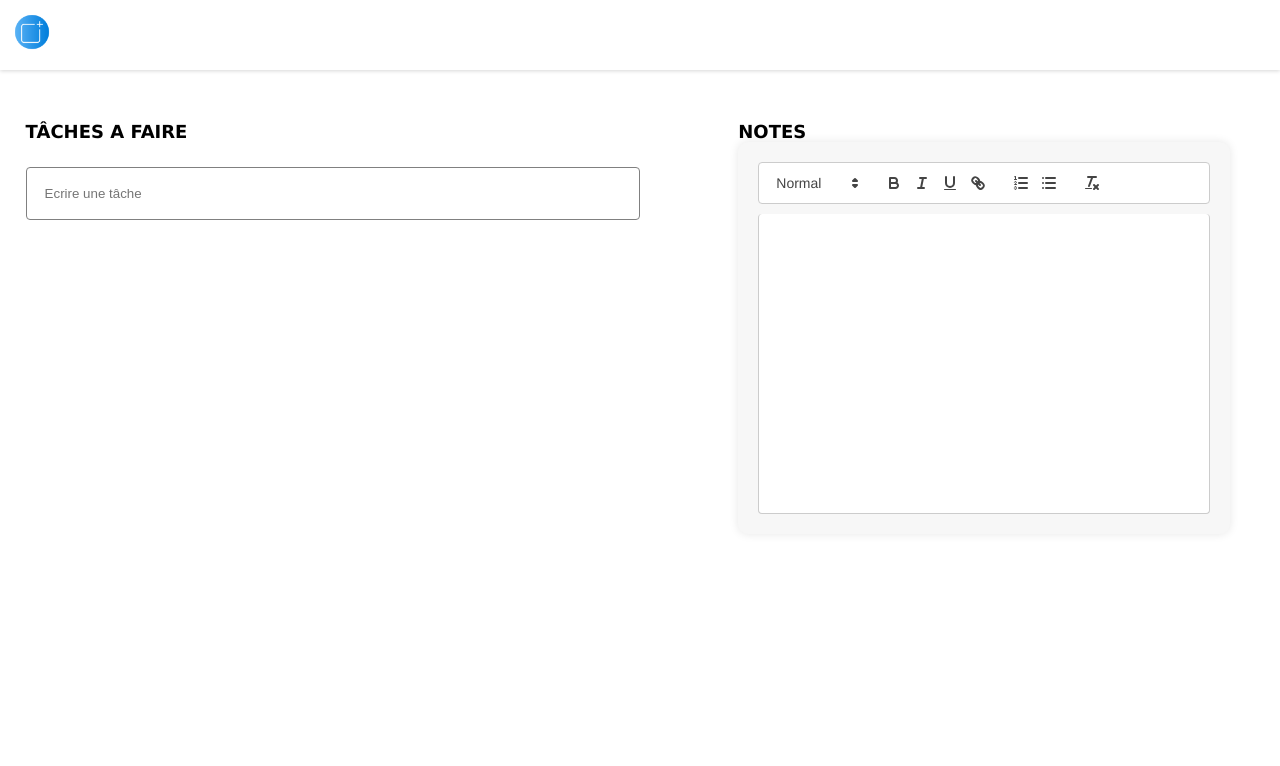
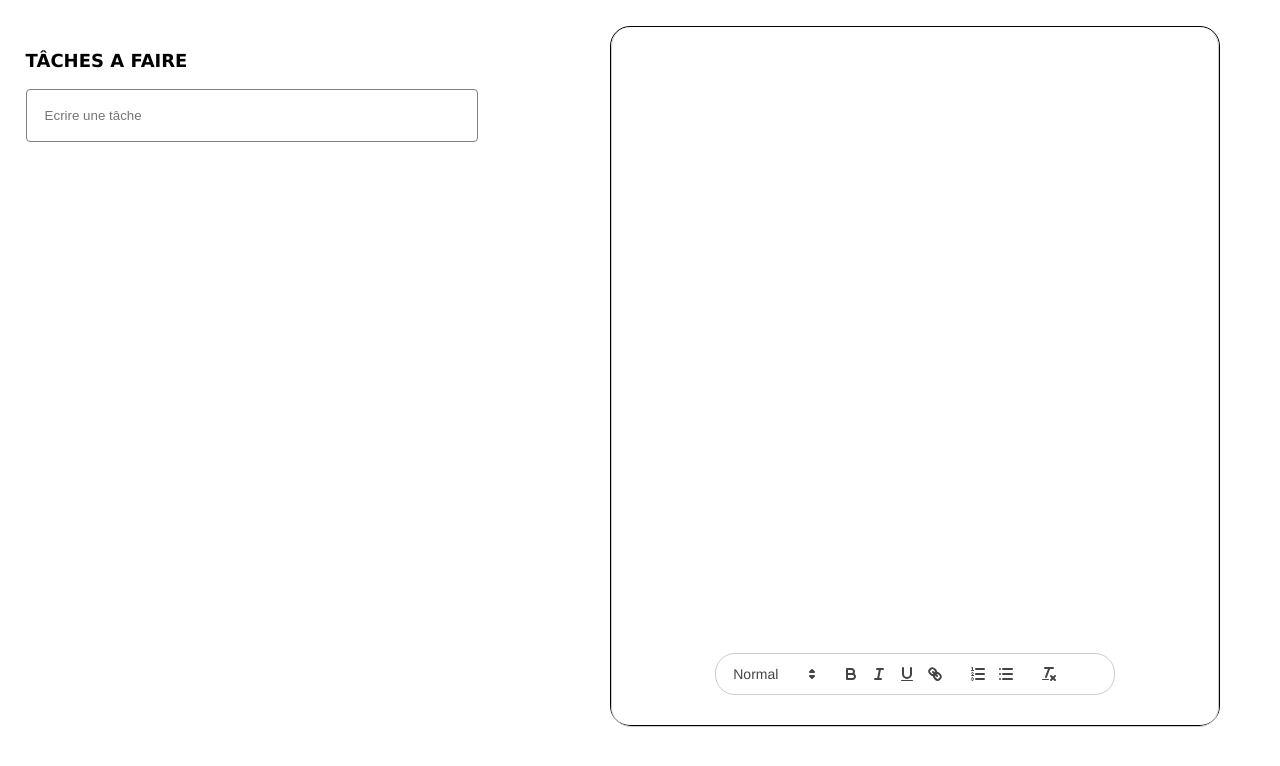
Before and after one commit to GoodMorning46/Eco, a React (Create React App) app: page / in a window 1280 px wide. Shown: the top 766 px of the page. Built offline with nearby package versions, Linux system fonts and the light colour scheme.

Commit message:
New style

```diff
--- a/src/App.css
+++ b/src/App.css
@@ -1,39 +1,22 @@
-.header
-{
-  width: 100%;
-  height: 70px;
-  box-shadow: rgba(0, 0, 0, 0.16) 0px 1px 4px;
-}
-
-.logo
-{
-  width: 3%;
-  margin: 1%;
-}
 
 .container_all {
     display: flex;
     padding: 2%;
-    margin-top: 2%;
   }
 
   .container_notes {
-    width: 40%;
+    width: 60%;
     margin-left: 8%;
   }
 
   .container_todo {
-    width: 50%;
+    width: 40%;
+    margin-top: 2%;
   }
 
   .title_todo {
     font-size: 18px;
   }
-
-  .title_notes {
-    font-size: 18px;
-  }
-
 
   .done-container {
     margin-top: 50px;
--- a/src/App.js
+++ b/src/App.js
@@ -9,9 +9,6 @@ function App() {
 
 	return(
 			<div className="container_parent">
-				<div className="header">
-					<img className='logo' src='logo.png'></img>
-				</div>
 				<div className="container_all">
 
 						<div className="container_todo">
@@ -20,7 +17,6 @@ function App() {
 						</div>
 
 						<div className="container_notes">
-							<h1 className="title_notes">NOTES</h1>
 							<Notes />
 						</div>
 				</div>
--- a/src/components/TodoItem.js
+++ b/src/components/TodoItem.js
@@ -2,7 +2,7 @@ import React, { useState, useEffect } from 'react';
 import './css/TodoItem.css';
 import { MdCheckBox } from 'react-icons/md';
 import { TiDelete } from 'react-icons/ti';
-import { MdCheckBoxOutlineBlank } from 'react-icons/md';
+import { MdOutlineRadioButtonUnchecked } from 'react-icons/md';
 import { DragDropContext, Droppable, Draggable } from 'react-beautiful-dnd';
 
 const TodoItem = () => {
@@ -139,7 +139,7 @@ const TodoItem = () => {
                             onClick={() => toggleComplete(id)}
                           >
                             {!complete ? (
-                              <MdCheckBoxOutlineBlank />
+                              <MdOutlineRadioButtonUnchecked />
                             ) : (
                               <MdCheckBox
                                 className={complete ? 'icon-done' : ''}
--- a/src/components/css/Notes.css
+++ b/src/components/css/Notes.css
@@ -1,27 +1,33 @@
 .notes-container {
-    max-width: 800px;
+  max-width: 90%;
   margin: 0 auto;
-    padding: 20px;
-    background-color: #f7f7f7;
-    border-radius: 10px;
-    box-shadow: 0 0 10px rgba(0, 0, 0, 0.1);
+  background-color: #ffffff;
+  height: 700px;
+  border: 0.5px black solid;
+  border-radius: 20px;
+  position: relative;
 }
 
 /* Style du conteneur de l'éditeur */
 .ql-container {
-    background-color: white;
-    border: 1px solid #d9d9d9;
-    border-radius: 4px;
-    padding: 20px;
-    min-height: 300px;
+  max-width: 100%;
+  height: 700px;
+  border-radius: 20px;
+  padding: 1%;
+  font-size: 0.9em;
 }
 
 /* Style de la barre d'outils */
 .ql-toolbar {
   background-color: #ffffff;
   border: 1px solid #d9d9d9;
-    border-radius: 4px;
-    margin-bottom: 10px;
+  border-radius: 20px;
+  width: 400px;
+  margin: auto;
+  position: absolute;
+  bottom: 30px;
+  left: 50%;
+  transform: translateX(-50%);
 }
 
 /* Style des boutons de la barre d'outils */
--- a/src/components/css/TodoItem.css
+++ b/src/components/css/TodoItem.css
@@ -37,7 +37,7 @@ body {
 }
 
 .todo-card {
-  border-radius: 5px;
+  border-radius: 20px;
   background-color: rgba(250, 250, 250, 1);
   box-shadow: rgba(0, 0, 0, 0.05) 0px 0px 0px 1px, rgb(209, 213, 219) 0px 0px 0px 1px inset;
   height: 10%;
```
Lines whose indentation alone changed are shown as unchanged.
